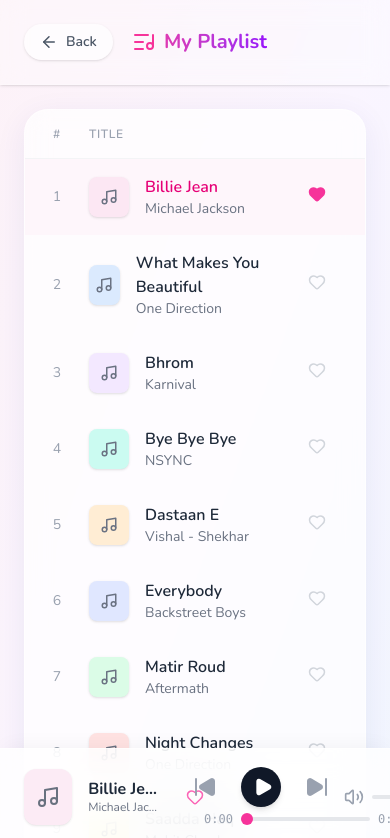
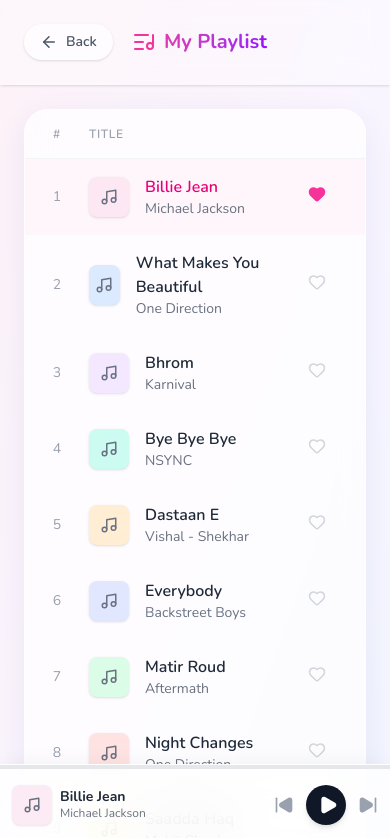
Before and after one commit to moyshik/moyshik.github.io, a Next.js app: page /playlist in a window 390 px wide. Shown: the top 838 px of the page. Built offline with nearby package versions, Linux system fonts and the light colour scheme.

Commit message:
Fixed ui on mobile

```diff
--- a/src/app/layout.tsx
+++ b/src/app/layout.tsx
@@ -11,7 +11,6 @@
 export const metadata: Metadata = {
 	title: "Welcome to My Profile ✨",
 	description: "A cute and creative user profile page showcasing my work, skills, and personality",
-	themeColor: "#fce7f3",
 	openGraph: {
 		title: "Welcome to My Profile ✨",
 		description: "A cute and creative user profile page showcasing my work, skills, and personality",
@@ -37,6 +36,10 @@
 	},
 };
 
+export const viewport = {
+	themeColor: "#fce7f3",
+};
+
 export default function RootLayout({
 	  children,
 }: Readonly<{ children: React.ReactNode;}>) {
--- a/src/app/playlist/page.tsx
+++ b/src/app/playlist/page.tsx
@@ -195,6 +195,18 @@
 		return `${minutes}:${seconds.toString().padStart(2, "0")}`;
 	};
 
+	const handleProgressBarClick = (e: React.MouseEvent<HTMLDivElement>) => {
+		const bar = e.currentTarget;
+		const rect = bar.getBoundingClientRect();
+		const percent = (e.clientX - rect.left) / rect.width;
+		const newTime = percent * duration;
+
+		if (audioRef.current && !isNaN(newTime)) {
+			audioRef.current.currentTime = newTime;
+			setCurrentTime(newTime);
+		}
+	};
+
 	return (
 		<main className="relative flex min-h-screen flex-col bg-linear-to-br from-pink-50 via-purple-50 to-blue-50 selection:bg-pink-100 selection:text-pink-600 font-sans">
 			{/* Header */}
@@ -290,7 +302,18 @@
 			</div>
 
 			{/* Bottom Player Bar */}
-			<div className="fixed bottom-0 left-0 right-0 h-24 bg-white/80 backdrop-blur-xl border-t border-white/50 shadow-[0_-5px_20px_-5px_rgba(0,0,0,0.05)] px-6 flex items-center justify-between z-50">
+			<div className="fixed bottom-0 left-0 right-0 h-20 md:h-24 bg-white/80 backdrop-blur-xl border-t border-white/50 shadow-[0_-5px_20px_-5px_rgba(0,0,0,0.05)] px-3 md:px-6 flex items-center justify-between gap-2 md:gap-4 z-50">
+				{/* Progress Bar */}
+				<div
+					className="absolute top-0 left-0 right-0 h-1 bg-gray-200 cursor-pointer hover:h-1.5 transition-all"
+					onClick={handleProgressBarClick}
+				>
+					<div
+						className="h-full bg-linear-to-r from-green-400 to-green-500 transition-all duration-100 pointer-events-none"
+						style={{ width: `${duration ? (currentTime / duration) * 100 : 0}%` }}
+					></div>
+				</div>
+
 				<audio
 					ref={audioRef}
 					src={currentTrack.src}
@@ -299,33 +322,35 @@
 				/>
 
 				{/* Current Track Info */}
-				<div className="flex items-center gap-4 w-1/3 min-w-45">
+				<div className="flex items-center gap-2 md:gap-4 shrink min-w-0 flex-1 md:flex-none md:w-1/3">
 					<div
-						className={`w-14 h-14 rounded-xl ${currentTrack.color} flex items-center justify-center shadow-sm animate-pulse`}
+						className={`w-10 h-10 md:w-14 md:h-14 rounded-lg md:rounded-xl ${currentTrack.color} flex items-center justify-center shadow-sm animate-pulse shrink-0`}
 					>
-						<Music size={24} className="text-gray-600" />
+						<Music size={18} className="md:hidden text-gray-600" />
+						<Music size={24} className="hidden md:block text-gray-600" />
 					</div>
-					<div className="overflow-hidden">
-						<h3 className="font-bold text-gray-800 truncate leading-tight">
+					<div className="overflow-hidden min-w-0">
+						<h3 className="font-bold text-sm md:text-base text-gray-800 truncate leading-tight">
 							{currentTrack.title}
 						</h3>
 						<p className="text-xs text-gray-500 truncate">
 							{currentTrack.artist}
 						</p>
 					</div>
-					<button className="text-pink-400 hover:text-pink-600 transition-colors ml-2">
+					<button className="text-pink-400 hover:text-pink-600 transition-colors ml-2 hidden md:block shrink-0">
 						<Heart size={18} />
 					</button>
 				</div>
 
 				{/* Player Controls */}
-				<div className="flex flex-col items-center gap-1 w-1/3 max-w-md">
-					<div className="flex items-center gap-6">
+				<div className="flex flex-col items-center gap-1 shrink-0 w-auto md:w-1/3 max-w-md">
+					<div className="flex items-center gap-3 md:gap-6">
 						<button
 							onClick={handlePrev}
 							className="text-gray-400 hover:text-gray-800 transition-transform active:scale-95"
 						>
-							<SkipBack size={24} fill="currentColor" />
+							<SkipBack size={20} className="md:hidden" fill="currentColor" />
+							<SkipBack size={24} className="hidden md:block" fill="currentColor" />
 						</button>
 						<button
 							onClick={handlePlayPause}
@@ -345,11 +370,12 @@
 							onClick={handleNext}
 							className="text-gray-400 hover:text-gray-800 transition-transform active:scale-95"
 						>
-							<SkipForward size={24} fill="currentColor" />
+							<SkipForward size={20} className="md:hidden" fill="currentColor" />
+							<SkipForward size={24} className="hidden md:block" fill="currentColor" />
 						</button>
 					</div>
-
-					<div className="flex items-center gap-2 w-full text-xs font-mono text-gray-400">
+					{/*
+					<div className="hidden md:flex items-center gap-2 w-full text-xs font-mono text-gray-400">
 						<span>{formatTime(currentTime)}</span>
 						<input
 							type="range"
@@ -361,10 +387,11 @@
 						/>
 						<span>{formatTime(duration)}</span>
 					</div>
+					*/}
 				</div>
 
-				{/* Volume Control */}
-				<div className="flex items-center justify-end gap-2 w-1/3 min-w-37.5">
+				{/* Volume Control - Hidden on mobile */}
+				<div className="hidden md:flex items-center justify-end gap-2 w-1/3">
 					<button
 						onClick={toggleMute}
 						className="text-gray-400 hover:text-gray-600"
```
